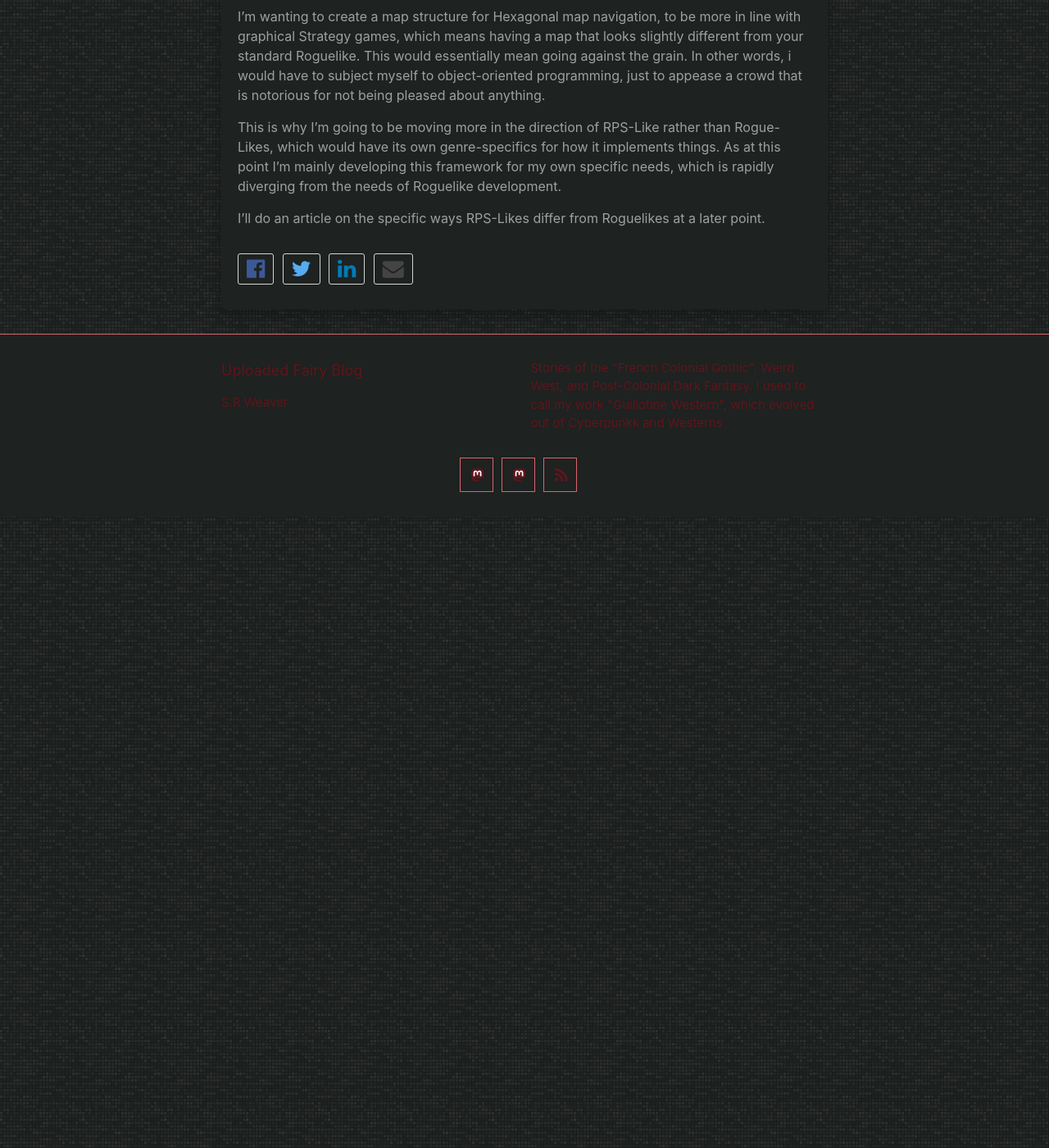
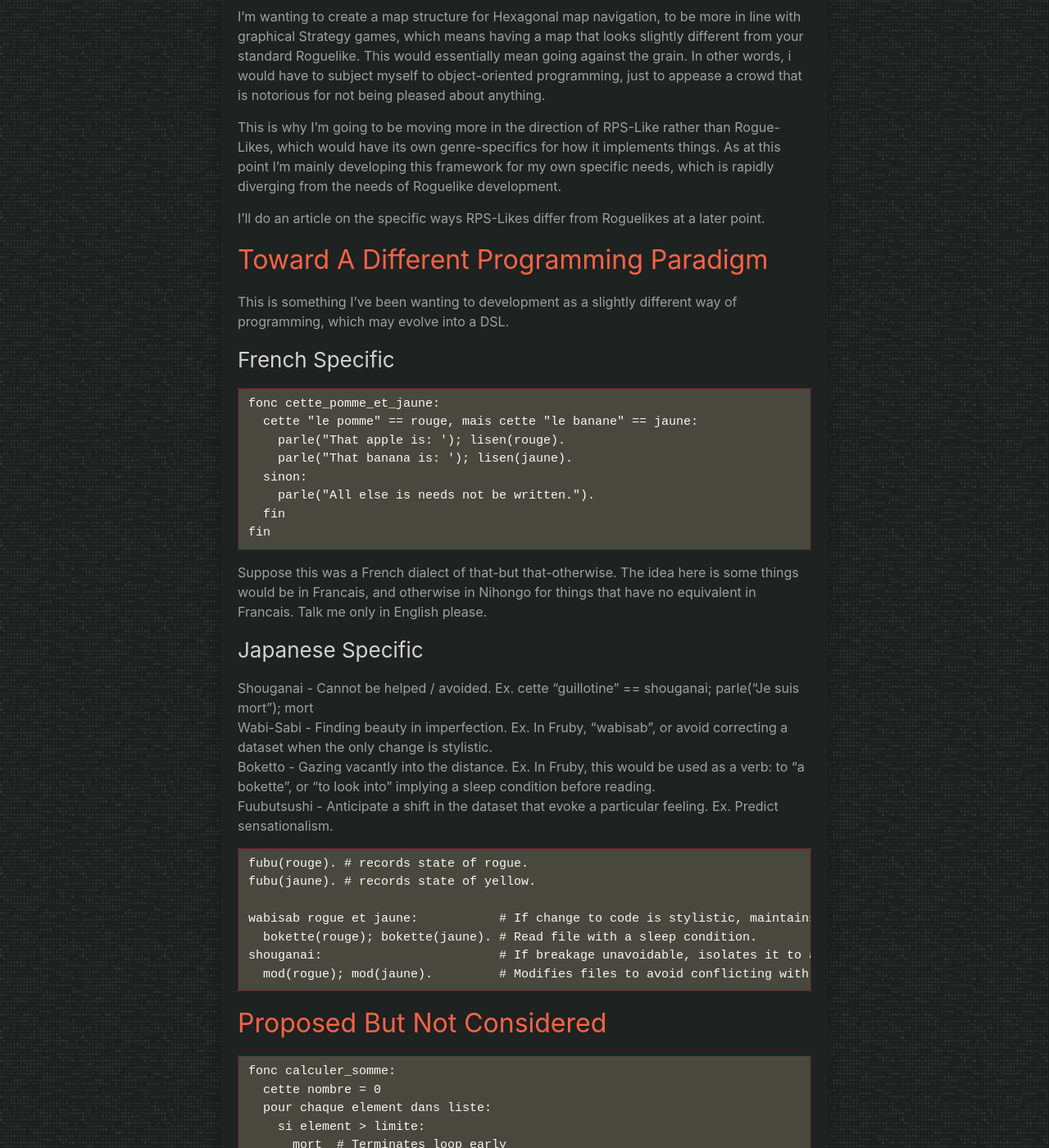
Before and after one commit to LWFlouisa/UFBlog, a Jekyll site: the page built from _posts/2025-03-16-UploadedFairyPage11FrameworkDevelopment.md, in a window 1280 px wide and 1400 px high, scrolled down 1092 px. Shown: the whole window at 82% size. Built offline with Jekyll 4.4.1, drawn with Linux system fonts in a browser that asks for light colours; our own code applies the rules of GitHub Pages for plain Markdown files; some of the changed text lies outside the part shown.

Commit message:
Update 2025-03-16-UploadedFairyPage11FrameworkDevelopment.md

```diff
--- a/_posts/2025-03-16-UploadedFairyPage11FrameworkDevelopment.md
+++ b/_posts/2025-03-16-UploadedFairyPage11FrameworkDevelopment.md
@@ -21,3 +21,48 @@ I’m wanting to create a map structure for Hexagonal map navigation, to be more
 This is why I’m going to be moving more in the direction of RPS-Like rather than Rogue-Likes, which would have its own genre-specifics for how it implements things. As at this point I’m mainly developing this framework for my own specific needs, which is rapidly diverging from the needs of Roguelike development.
 
 I’ll do an article on the specific ways RPS-Likes differ from Roguelikes at a later point.
+
+## Toward A Different Programming Paradigm
+This is something I've been wanting to development as a slightly different way of programming, which may evolve into a DSL.
+
+### French Specific
+~~~
+fonc cette_pomme_et_jaune:
+  cette "le pomme" == rouge, mais cette "le banane" == jaune:
+    parle("That apple is: '); lisen(rouge).
+    parle("That banana is: '); lisen(jaune).
+  sinon:
+    parle("All else is needs not be written.").
+  fin
+fin
+~~~
+
+Suppose this was a French dialect of that-but that-otherwise. The idea here is some things would be in Francais, and otherwise in Nihongo for things that have no equivalent in Francais. Talk me only in English please.
+
+### Japanese Specific
+Shouganai   - Cannot be helped / avoided.        Ex. cette "guillotine" == shouganai; parle("Je suis mort"); mort<br />
+Wabi-Sabi   - Finding beauty in imperfection.    Ex. In Fruby, "wabisab", or avoid correcting a dataset when the only change is stylistic.<br />
+Boketto     - Gazing vacantly into the distance. Ex. In Fruby, this would be used as a verb: to "a bokette", or "to look into" implying a sleep condition before reading.<br />
+Fuubutsushi - Anticipate a shift in the dataset that evoke a particular feeling. Ex. Predict sensationalism.<br />
+
+~~~
+fubu(rouge). # records state of rogue.
+fubu(jaune). # records state of yellow.
+
+wabisab rogue et jaune:           # If change to code is stylistic, maintains to avoid breaking.
+  bokette(rouge); bokette(jaune). # Read file with a sleep condition.
+shouganai:                        # If breakage unavoidable, isolates it to a folder that isn't otherwise used..
+  mod(rogue); mod(jaune).         # Modifies files to avoid conflicting with other datasets.
+~~~
+
+## Proposed But Not Considered
+~~~
+fonc calculer_somme:
+  cette nombre = 0
+  pour chaque element dans liste:
+    si element > limite:
+      mort  # Terminates loop early
+    nombre += element
+  fin
+fin
+~~~
```
